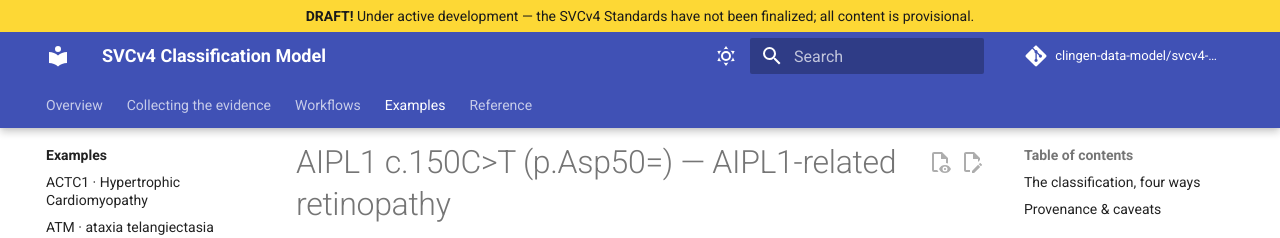
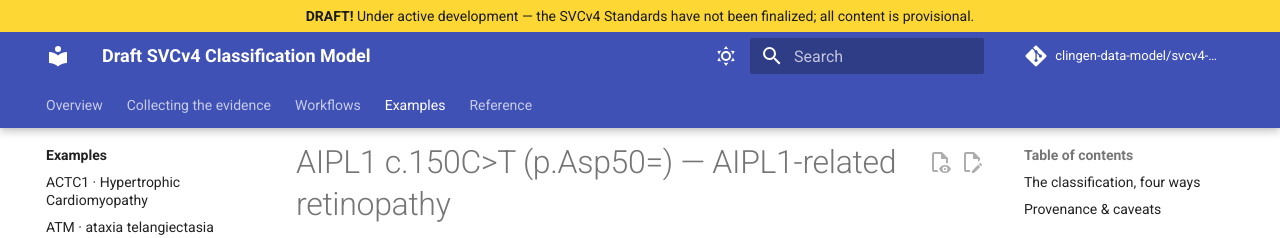
Before and after one commit to clingen-data-model/svcv4-model, an MkDocs documentation site: the page built from docs/examples/practice-variant-set/v13-aipl1.md, in a window 1280 px wide. Shown: the top 238 px of the page. Built offline with MkDocs 1.6.1 and Material for MkDocs 9.7.7, drawn with Linux system fonts in a browser that asks for light colours; comment, search, counter and statistics services are not loaded; part of the change alters nothing that is shown.

Commit message:
docs: Draft banner + MIS-scope the exon-relevance subcode (#74)
- mkdocs site_name → "Draft SVCv4 Classification Model" (header/tab title).
- Rename provisional subcode PRD_EXON_* → MIS_PRD_EXON_* so it carries the
  MIS_ concept prefix like the other MIS subcodes (v13-aipl1 fixture +
  regenerated example page).

Co-authored-by: Claude Opus 4.8 (1M context) <noreply@anthropic.com>

````diff
--- a/docs/examples/practice-variant-set/v13-aipl1.md
+++ b/docs/examples/practice-variant-set/v13-aipl1.md
@@ -27,7 +27,7 @@ An SVCv4 classification of AIPL1 c.150C>T (p.Asp50=) against AIPL1-related retin
     - **Single-amino-acid change (MIS)** (`MIS`, score -2.0) — Synonymous / no-impact evidence (PFD, illustrative).
       - `MIS_PRD` (score -2.0) — In-silico predictive missense assessment.
         - `MIS_PRD_INIT` (score -2.0) · *provisional* — Synonymous change with no predicted splicing impact — benign-leaning.
-        - `PRD_EXON_ALL` (score -2.0) · *provisional* — Exon-relevance multiplier on the predictor initial points (illustrative).
+        - `MIS_PRD_EXON_ALL` (score -2.0) · *provisional* — Exon-relevance multiplier on the predictor initial points (illustrative).
 
     Each became an Evidence Line; their scores compose to a Statement final score of -4.0 → *likely benign*.
 
@@ -47,7 +47,7 @@ An SVCv4 classification of AIPL1 c.150C>T (p.Asp50=) against AIPL1-related retin
         - MIS                      score  -2.0
           - MIS_PRD                  score  -2.0
             - MIS_PRD_INIT (prov)      score  -2.0
-            - PRD_EXON_ALL (prov)      score  -2.0
+            - MIS_PRD_EXON_ALL (prov)  score  -2.0
       score:         -4.0
       outcome:       likely_benign
     ```
--- a/mkdocs.yml
+++ b/mkdocs.yml
@@ -1,4 +1,4 @@
-site_name: SVCv4 Classification Model
+site_name: Draft SVCv4 Classification Model
 site_description: GA4GH GKS VA-Spec community profile for the ACMG/AMP/CAP/ClinGen SVCv4 Standards
 site_url: https://clingen-data-model.github.io/svcv4-model/
 repo_url: https://github.com/clingen-data-model/svcv4-model
````
Also changed, not shown: 1 other file.
